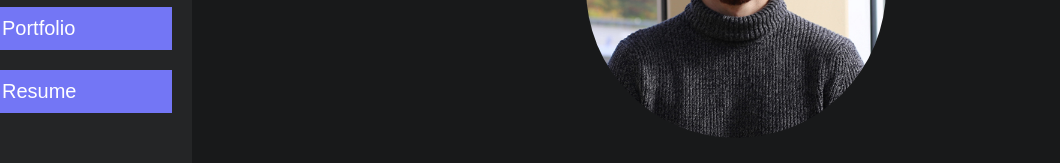
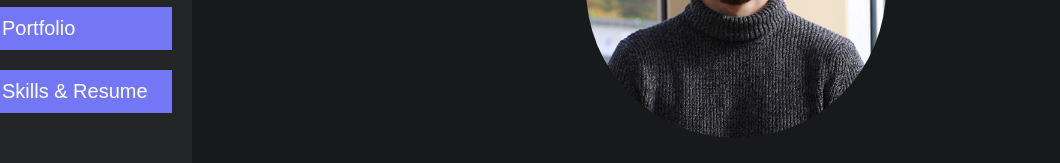
Before and after one commit to tcrain96/Portfolio, a React (Create React App) app: page / in a window 1280 px wide. Shown: the part 212-375 px from the top of the page, without its empty margins (0-1060 px from the left). Built offline with nearby package versions, Linux system fonts and the light colour scheme.

Commit message:
added skills to nav bar

```diff
--- a/src/App.js
+++ b/src/App.js
@@ -16,7 +16,7 @@ function App() {
       name: "Portfolio",
     },
     {
-      name: "Resume",
+      name: "Skills & Resume",
     },
   ]);
 
@@ -44,7 +44,7 @@ function App() {
               return <Portfolio />;
             case "Contact":
               return <Contact />;
-            case "Resume":
+            case "Skills & Resume":
               return <Resume />;
             default:
               return null;
```
